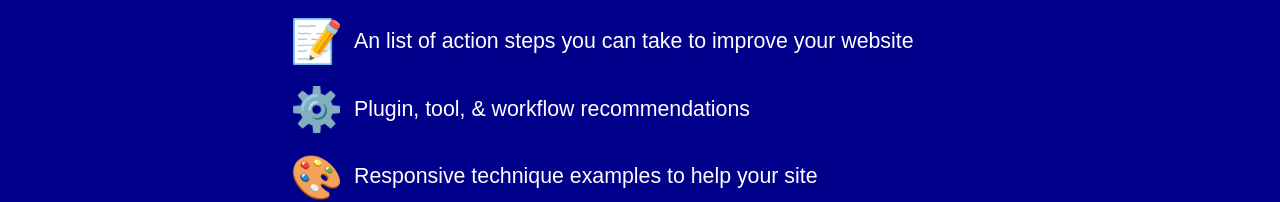
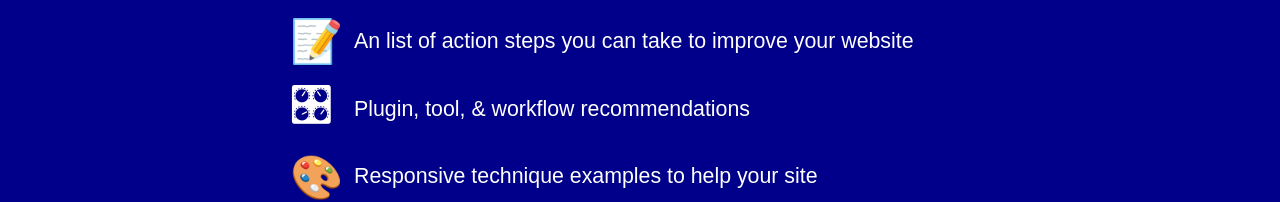
Before and after one commit to tomhodgins/responsiverehab.com, a plain HTML site: page index.html in a window 1280 px wide. Shown: the part 1765-1967 px from the top of the page. Drawn offline with Linux system fonts and the light colour scheme.

Commit message:
Change gear emoji to mixer knobs

```diff
--- a/index.html
+++ b/index.html
@@ -45,7 +45,7 @@
   <ul>
     <li data-bullet="🎬">A video screen capture of me reviewing your website
     <li data-bullet="📝">An list of action steps you can take to improve your website
-    <li data-bullet="⚙️">Plugin, tool, & workflow recommendations
+    <li data-bullet="🎛">Plugin, tool, & workflow recommendations
     <li data-bullet="🎨">Responsive technique examples to help your site
   </ul>
 </section>
```
